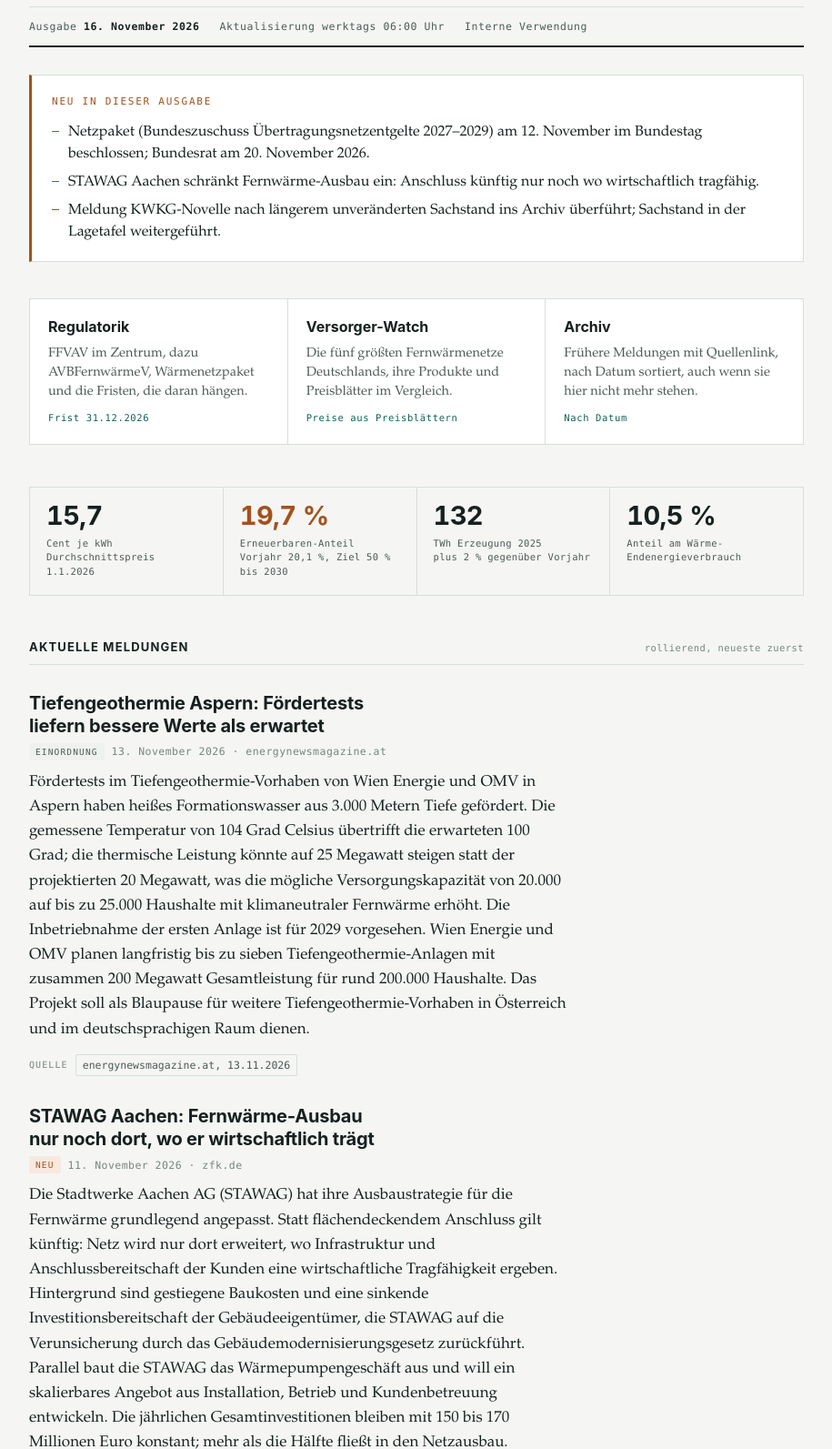
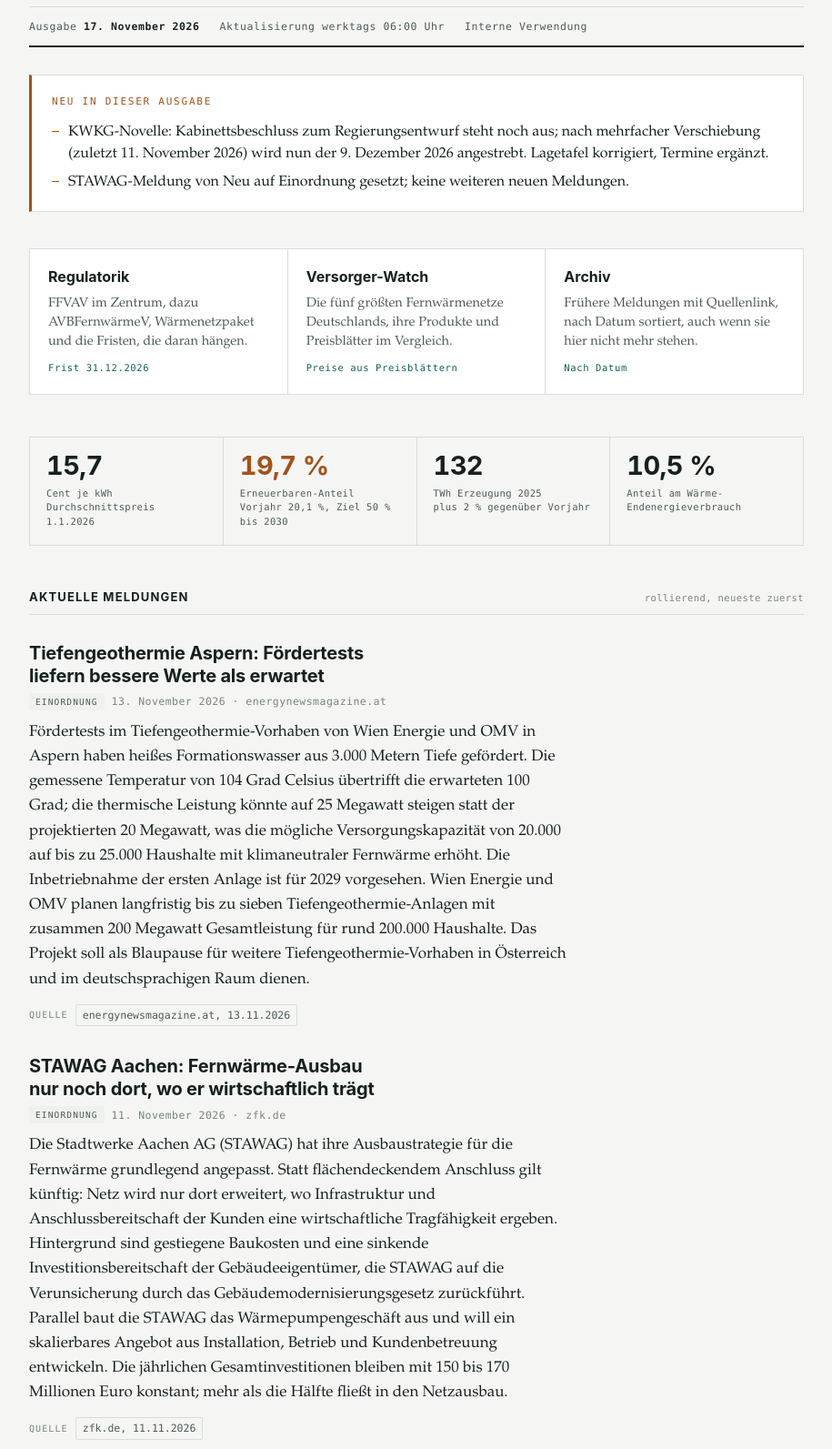
Before and after one commit to Luap353/FW-News, a plain HTML site: page index.html in a window 1280 px wide. Shown: the part 240-1833 px from the top of the page at 91% size, without its empty margins (182-1097 px from the left). Drawn offline with Linux system fonts and the light colour scheme.

Commit message:
Briefing 17. November 2026
Co-Authored-By: Claude Sonnet 4.6 <noreply@anthropic.com>

```diff
--- a/index.html
+++ b/index.html
@@ -29,7 +29,7 @@
     <h1>Fernwärme Briefing</h1>
     <p class="subtitle">Lagebild zu Regulierung, Recht, Markt und Technik der Wärmenetze in Deutschland und Europa.</p>
     <div class="mast-meta">
-      <span>Ausgabe <b>16. November 2026</b></span>
+      <span>Ausgabe <b>17. November 2026</b></span>
       <span>Aktualisierung werktags 06:00 Uhr</span>
       <span>Interne Verwendung</span>
     </div>
@@ -38,9 +38,8 @@
   <div class="whatsnew">
     <h2>Neu in dieser Ausgabe</h2>
     <ul>
-      <li>Netzpaket (Bundeszuschuss Übertragungsnetzentgelte 2027–2029) am 12. November im Bundestag beschlossen; Bundesrat am 20. November 2026.</li>
-      <li>STAWAG Aachen schränkt Fernwärme-Ausbau ein: Anschluss künftig nur noch wo wirtschaftlich tragfähig.</li>
-      <li>Meldung KWKG-Novelle nach längerem unveränderten Sachstand ins Archiv überführt; Sachstand in der Lagetafel weitergeführt.</li>
+      <li>KWKG-Novelle: Kabinettsbeschluss zum Regierungsentwurf steht noch aus; nach mehrfacher Verschiebung (zuletzt 11. November 2026) wird nun der 9. Dezember 2026 angestrebt. Lagetafel korrigiert, Termine ergänzt.</li>
+      <li>STAWAG-Meldung von Neu auf Einordnung gesetzt; keine weiteren neuen Meldungen.</li>
     </ul>
   </div>
 
@@ -104,7 +103,7 @@
       <article class="item">
         <h3>STAWAG Aachen: Fernwärme-Ausbau nur noch dort, wo er wirtschaftlich trägt</h3>
         <div class="meta">
-          <span class="pill pill-neu">Neu</span>
+          <span class="pill pill-lauf">Einordnung</span>
           <span class="date">11. November 2026 · zfk.de</span>
         </div>
         <p>Die Stadtwerke Aachen AG (STAWAG) hat ihre Ausbaustrategie für die Fernwärme grundlegend angepasst. Statt flächendeckendem Anschluss gilt künftig: Netz wird nur dort erweitert, wo Infrastruktur und Anschlussbereitschaft der Kunden eine wirtschaftliche Tragfähigkeit ergeben. Hintergrund sind gestiegene Baukosten und eine sinkende Investitionsbereitschaft der Gebäudeeigentümer, die STAWAG auf die Verunsicherung durch das Gebäudemodernisierungsgesetz zurückführt. Parallel baut die STAWAG das Wärmepumpengeschäft aus und will ein skalierbares Angebot aus Installation, Betrieb und Kundenbetreuung entwickeln. Die jährlichen Gesamtinvestitionen bleiben mit 150 bis 170 Millionen Euro konstant; mehr als die Hälfte fließt in den Netzausbau.</p>
@@ -225,8 +224,8 @@
             </tr>
             <tr>
               <td>KWKG-Novelle</td>
-              <td>EuGH hat am 16. September 2026 entschieden, dass das KWKG keine beihilferelevante Fördermaßnahme ist und damit nicht der EU-Genehmigung bedarf. Das Wirtschaftsministerium hat am 21. September 2026 ein Eckpunktepapier veröffentlicht. Kernpunkte: Förderung für neue und modernisierte KWK-Anlagen, Wärmenetze und Wärmespeicher wird bis Ende 2035 verlängert; die Zuschlagsgrenze pro Wärmenetzprojekt steigt von 50 auf 100 Millionen Euro, die Gesamtgrenze von 150 auf 400 Millionen Euro; Förderzeiträume werden verkürzt, förderfähige Gesamtstundenzahl sinkt auf 20.000 Stunden. Die Verbändeanhörung fand am 24. September 2026 statt. BDEW und VKU fordern in ihrer gemeinsamen Stellungnahme eine Förderung bis mindestens 2038; die Fördersätze seien seit 2016 unverändert und deckten gestiegene Investitionskosten nicht. Das Bundeskabinett hat am 14. Oktober 2026 den Regierungsentwurf beschlossen. Inkrafttreten spätestens Q1 2027. Die bestehende KWK-Förderung läuft Ende 2026 aus.</td>
-              <td class="st">Bundesrat /<br>1. Lesung Bundestag</td>
+              <td>EuGH hat am 16. September 2026 entschieden, dass das KWKG keine beihilferelevante Fördermaßnahme ist und damit nicht der EU-Genehmigung bedarf. Das Wirtschaftsministerium hat am 21. September 2026 ein Eckpunktepapier veröffentlicht. Kernpunkte: Förderung für neue und modernisierte KWK-Anlagen, Wärmenetze und Wärmespeicher wird bis Ende 2035 verlängert; die Zuschlagsgrenze pro Wärmenetzprojekt steigt von 50 auf 100 Millionen Euro, die Gesamtgrenze von 150 auf 400 Millionen Euro; Förderzeiträume werden verkürzt, förderfähige Gesamtstundenzahl sinkt auf 20.000 Stunden. Die Verbändeanhörung fand am 24. September 2026 statt. BDEW und VKU fordern in ihrer gemeinsamen Stellungnahme eine Förderung bis mindestens 2038; die Fördersätze seien seit 2016 unverändert und deckten gestiegene Investitionskosten nicht. Der Kabinettsbeschluss zum Regierungsentwurf steht noch aus; nach mehrfacher Verschiebung (zuletzt für den 11. November 2026 erwartet) wird nun der 9. Dezember 2026 angestrebt. BDEW und VKU warnen, dass ohne rechtzeitigen Beschluss der Förderrahmen für neue Anlagen mit dem 31. Dezember 2026 ausläuft; ein rückwirkendes Inkrafttreten zum 1. Januar 2027 ist geplant. (<a href="https://www.zfk.de/politik/deutschland/energiegesetze-ticker-deutschland-reiche">ZFK-Ticker, 16.11.2026</a>; <a href="https://www.bdew.de/presse/ausbaustopp-bei-kwk-und-fernwaerme-verhindern/">BDEW, 12.11.2026</a>)</td>
+              <td class="st">Kabinetts&shy;beschluss<br>9.12.2026 (Ziel)</td>
             </tr>
             <tr>
               <td>CO2-Preis und ETS 2</td>
@@ -328,6 +327,7 @@
         <table class="termine">
           <tbody>
             <tr><td class="d">20.11.2026</td><td>Bundesrat, zweiter Durchgang Netzpaket (Gesetz zur Änderung des EnWG, Bundeszuschuss Übertragungsnetzentgelte 2027–2029); Bundestag hat am 12.11.2026 beschlossen</td></tr>
+            <tr><td class="d">9.12.2026</td><td>KWKG-Novelle: Kabinettsbeschluss zum Regierungsentwurf angestrebt; bestehende Förderung für Neuanlagen läuft am 31.12.2026 aus; Inkrafttreten rückwirkend zum 1. Januar 2027 geplant</td></tr>
             <tr><td class="d">Mitte Dezember 2026</td><td>Bundestag, 2./3. Lesung EEG 2027 (erwartet); bei Verzögerung droht EEG-Förderlücke ab 1. Januar 2027; relevant für Strombezugskosten von Wärmepumpen und Power-to-Heat</td></tr>
             <tr><td class="d">18.12.2026</td><td>Bundesrat, zweiter Durchgang EEG 2027 (erwartet)</td></tr>
             <tr><td class="d">29.12.2026</td><td>Gebotsschluss zweite Kapazitätsauktion (3.840 MW)</td></tr>
```
